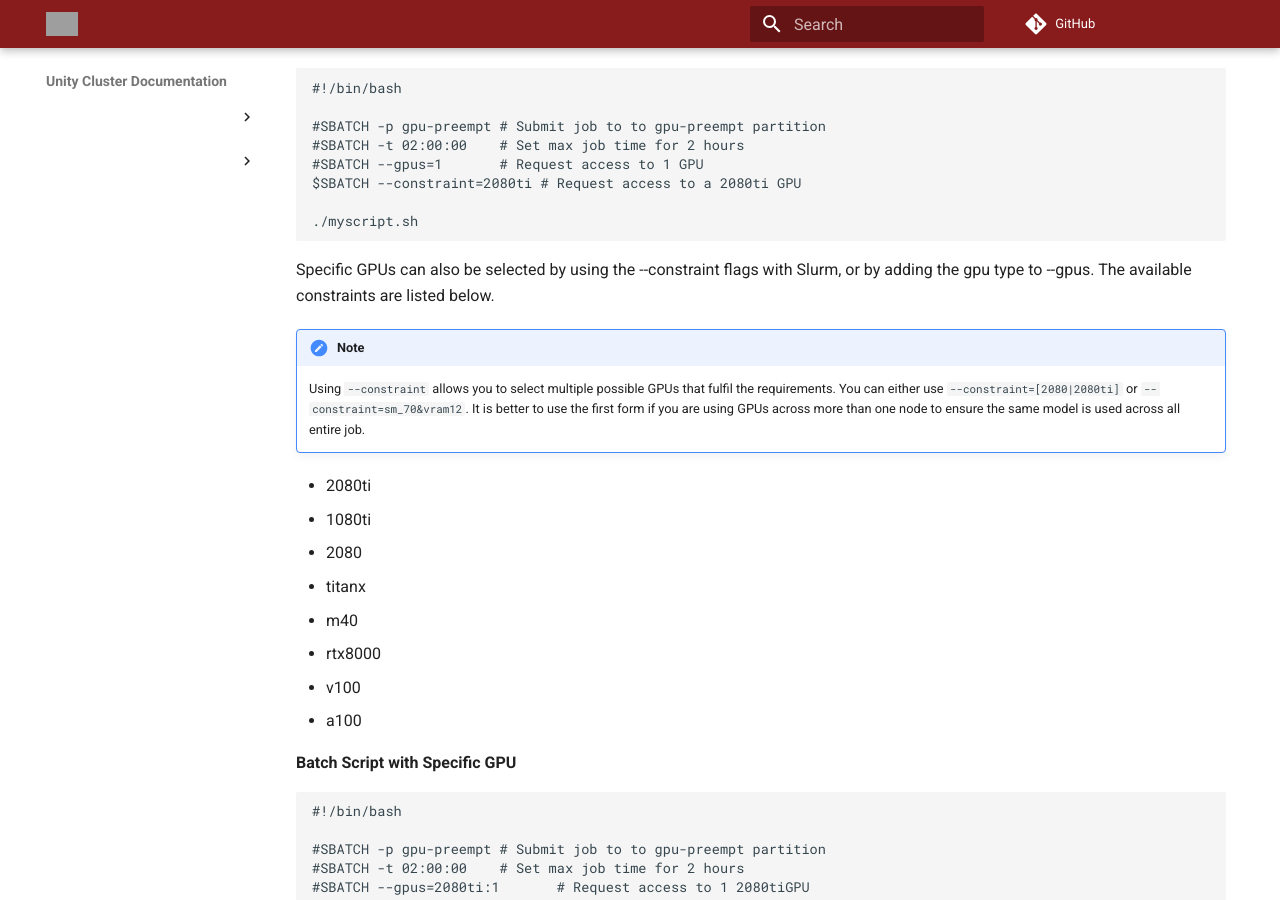
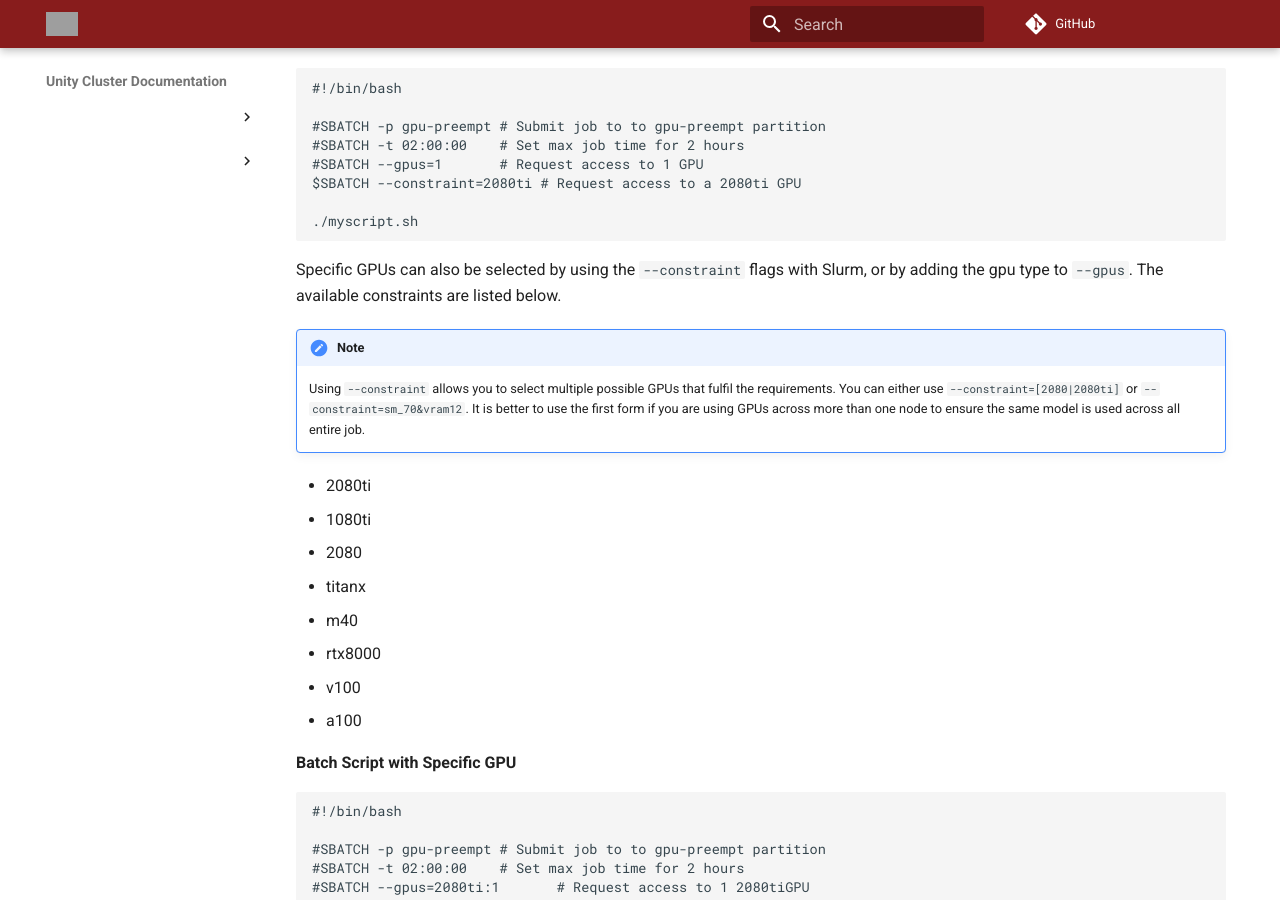
Before and after one commit to UMass-RC/unity-docs, an MkDocs documentation site: the page built from docs/tools/GPU.md, in a window 1280 px wide and 900 px high, scrolled down 1466 px. Built offline with MkDocs 1.6.1 and Material for MkDocs 9.7.7, drawn with Linux system fonts in a browser that asks for light colours; comment, search, counter and statistics services are not loaded; grey boxes are pictures that could not be loaded.

````diff
--- a/docs/tools/GPU.md
+++ b/docs/tools/GPU.md
@@ -54,8 +54,8 @@ $SBATCH --constraint=2080ti # Request access to a 2080ti GPU
 ./myscript.sh
 ```
 
-Specific GPUs can also be selected by using the --constraint flags with Slurm,
-or by adding the gpu type to --gpus. The available constraints are listed
+Specific GPUs can also be selected by using the `--constraint` flags with Slurm,
+or by adding the gpu type to `--gpus`. The available constraints are listed
 below.
 
 !!! note
````
